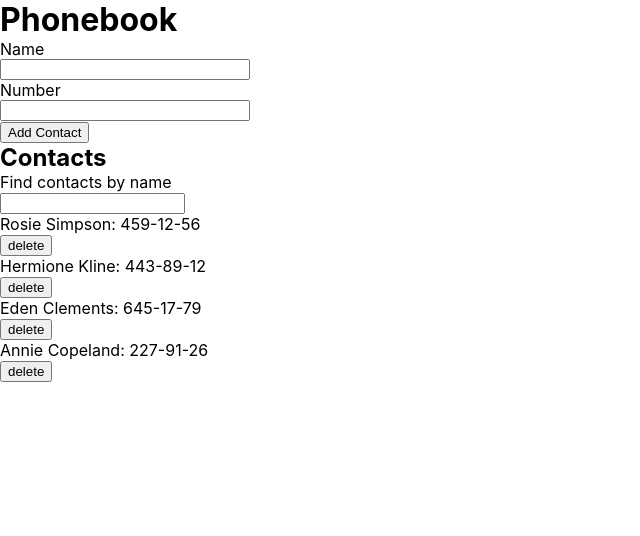
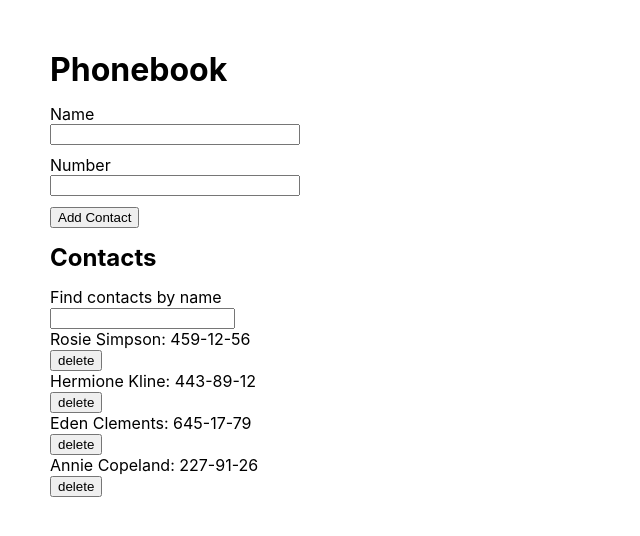
Before and after one commit to lordponchik/react-hw-02-phonebook_ts, a React (Create React App) app: page / in a window 1280 px wide. Shown: the top 536 px of the page, without its empty margins (0-640 px from the left). Built offline with nearby package versions, Linux system fonts and the light colour scheme.

Commit message:
add style for ContactForm

```diff
--- a/src/App.css
+++ /dev/null
@@ -1,16 +0,0 @@
-h1,
-h2,
-h3,
-h4,
-h5,
-h6,
-p,
-ul {
-  margin: 0;
-  padding: 0;
-}
-.formInputWrapper {
-  display: flex;
-  flex-direction: column;
-  width: 250px;
-}
--- /dev/null
+++ b/src/App.module.css
@@ -0,0 +1,23 @@
+h1,
+h2,
+h3,
+h4,
+h5,
+h6,
+p,
+ul {
+  margin: 0;
+  padding: 0;
+}
+
+ul {
+  list-style: none;
+}
+
+.app {
+  margin-top: 50px;
+  margin-left: 50px;
+}
+.title {
+  margin-bottom: 15px;
+}
--- a/src/App.tsx
+++ b/src/App.tsx
@@ -1,6 +1,6 @@
 import { Component } from 'react';
-import './App.css';
 import { nanoid } from 'nanoid';
+import style from './App.module.css';
 
 import IContact from './interfaces/Contact.interface';
 
@@ -66,10 +66,10 @@ class App extends Component<{}, State> {
     const visibleContacts = this.getVisibleContacts();
 
     return (
-      <div className="App">
-        <h1>Phonebook</h1>
+      <div className={style.app}>
+        <h1 className={style.title}>Phonebook</h1>
         <ContactForm creationContact={this.creationContact} />
-        <h2>Contacts</h2>
+        <h2 className={style.title}>Contacts</h2>
         <Filter filter={this.state.filter} handleFilter={this.handleFilter} />
         {visibleContacts.length > 0 ? (
           <ContactList contacts={visibleContacts} deleteContact={this.deleteContact} />
--- /dev/null
+++ b/src/components/ContactForm/ContactForm.module.css
@@ -0,0 +1,12 @@
+.form {
+  margin-bottom: 15px;
+}
+
+.formInputWrapper {
+  display: flex;
+  flex-direction: column;
+  width: 250px;
+}
+.formInputWrapper:not(:last-child) {
+  margin-bottom: 10px;
+}
--- a/src/components/ContactForm/ContactForm.tsx
+++ b/src/components/ContactForm/ContactForm.tsx
@@ -1,4 +1,5 @@
 import { Component } from 'react';
+import style from './ContactForm.module.css';
 
 interface State {
   name: string;
@@ -36,8 +37,8 @@ class ContactForm extends Component<Props, State> {
   render() {
     const { name, number } = this.state;
     return (
-      <form onSubmit={this.submitForm}>
-        <div className="formInputWrapper">
+      <form onSubmit={this.submitForm} className={style.form}>
+        <div className={style.formInputWrapper}>
           <label htmlFor="name">Name </label>
           <input
             id="name"
@@ -50,7 +51,7 @@ class ContactForm extends Component<Props, State> {
             required
           />
         </div>
-        <div className="formInputWrapper">
+        <div className={style.formInputWrapper}>
           <label htmlFor="number">Number</label>
           <input
             id="number"
```
